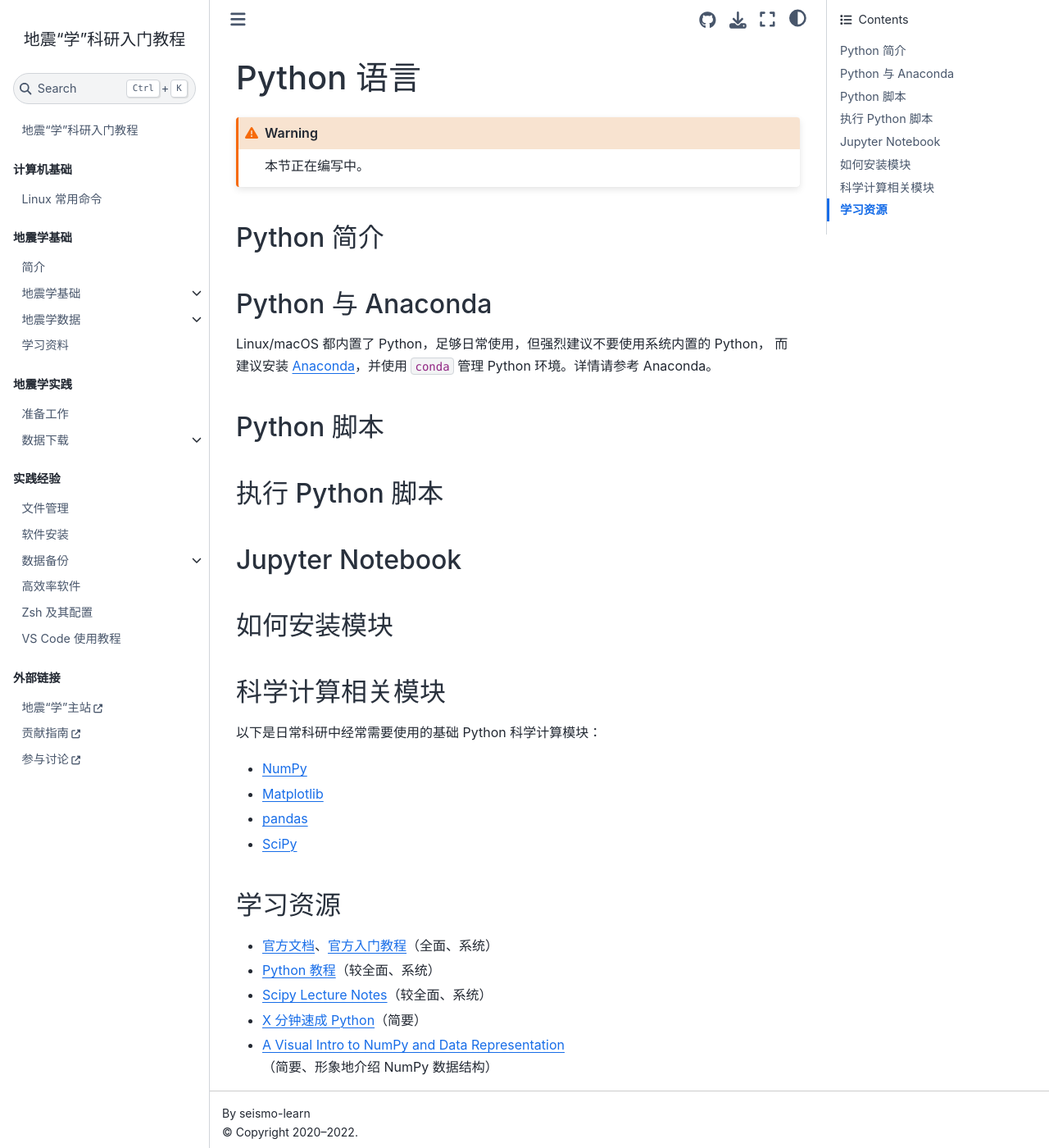
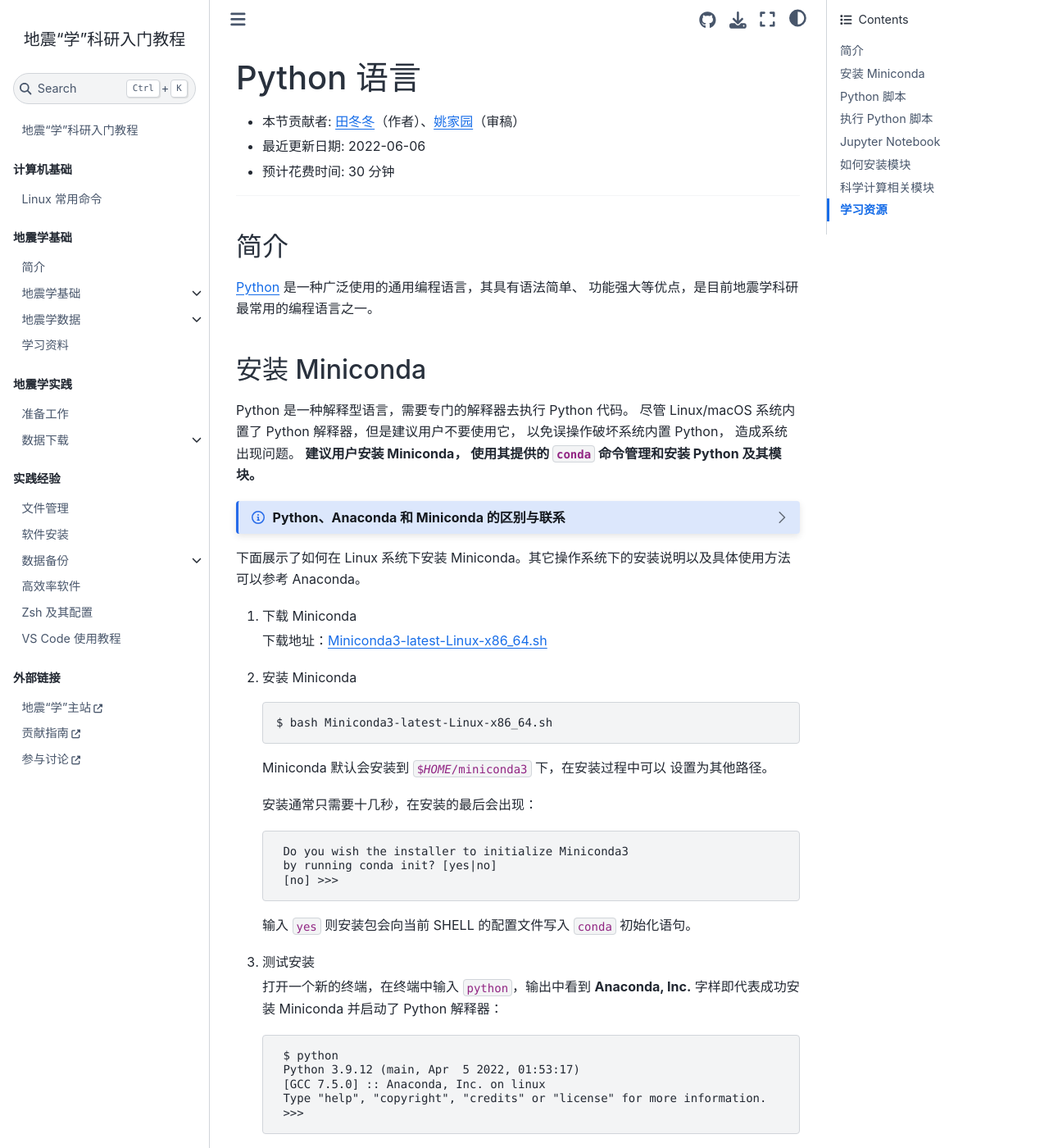
Before and after one commit to seismo-learn/seismology101, a Jupyter Book: the page built from source/programming/python.md, in a window 1280 px wide and 1400 px high. Shown: the whole window at 82% size. Built offline with Jupyter Book 1.0.4 settings and Sphinx 7.4.7 and the Sphinx Book theme 1.1.4, drawn with Linux system fonts in a browser that asks for light colours; pages that are not in the unit, such as notebooks, are missing from menus; some of the changed text lies outside the part shown.

Commit message:
Add instructions to install Miniconda (#529)
Co-authored-by: Yao Jiayuan <coreman.seism@gmail.com>

````diff
--- a/source/programming/python.md
+++ b/source/programming/python.md
@@ -1,16 +1,89 @@
 # Python 语言
 
-:::{warning}
-本节正在编写中。
+- 本节贡献者: {{田冬冬}}（作者）、{{姚家园}}（审稿）
+- 最近更新日期: 2022-06-06
+- 预计花费时间: 30 分钟
+
+---
+
+## 简介
+
+[Python](https://www.python.org/) 是一种广泛使用的通用编程语言，其具有语法简单、
+功能强大等优点，是目前地震学科研最常用的编程语言之一。
+
+## 安装 Miniconda
+
+Python 是一种解释型语言，需要专门的解释器去执行 Python 代码。
+尽管 Linux/macOS 系统内置了 Python 解释器，但是建议用户不要使用它，
+以免误操作破坏系统内置 Python， 造成系统出现问题。
+**建议用户安装 Miniconda， 使用其提供的 `conda` 命令管理和安装 Python 及其模块。**
+
+:::{dropdown} Python、Anaconda 和 Miniconda 的区别与联系
+:color: info
+:icon: info
+
+在安装和使用 Miniconda 前，读者有必要了解 Python、Anaconda 和 Miniconda 三者
+之间的区别与联系：
+
+Python 解释器
+: 从 [Python 官方网站](https://www.python.org/downloads/) 下载的 Python 安装包
+  只提供了一个 Python 解释器，仅包含 Python 的核心模块和库，是运行 Python
+  脚本所必需的。安装 Python 解释器相当于安装了 Python 解释器 + 核心模块/库。
+
+Anaconda
+: [Anaconda](https://www.anaconda.com/) 是一个 Python **发行版**，不仅提供了
+  Python 解释器，还内置了很多 Python 开发工具与众多科学计算相关的库，形成了
+  一个可以开箱即用的 Python 科学计算环境，省去了自行配置科学计算环境的麻烦。
+  Anaconda 还提供了强大的软件包管理工具 `conda`，可以方便地安装模块和管理环境。
+  安装 Anaconda 相当于安装了 Python 解释器 + 核心模块/库 + 数百个科学计算相关模块 + 包管理器 `conda`。
+
+  尽管 Anaconda 有很多优点，其也有明显的缺点：
+  - 安装包非常大（超过 500 MB）
+  - 安装过程耗时长（一般超过 5 分钟）
+  - 安装后占用大量硬盘空间（一般超过 3 GB）
+  - 安装了很多平时用不到的模块，进而导致安装新模块时会可能出现版本冲突
+
+Miniconda
+: [Miniconda](https://docs.conda.io/en/latest/miniconda.html) 是 Anaconda 的精简版。
+  它继承了 Anaconda 的优点，同时避免了 Anaconda 的臃肿。其安装包只有约 50 MB，安装
+  通常也只需要数十秒。安装 Miniconda 相当于安装了 Python 解释器 + 核心模块/库 + 包管理器 `conda`。
 :::
 
-## Python 简介
+下面展示了如何在 Linux 系统下安装 Miniconda。其它操作系统下的安装说明以及具体使用方法可以参考 {doc}`Anaconda <software:anaconda/index>`。
 
-## Python 与 Anaconda
+1. 下载 Miniconda
 
-Linux/macOS 都内置了 Python，足够日常使用，但强烈建议不要使用系统内置的 Python，
-而建议安装 [Anaconda](https://www.anaconda.com/products/individual)，并使用
-`conda` 管理 Python 环境。详情请参考 {doc}`Anaconda <software:anaconda/index>`。
+   下载地址：[Miniconda3-latest-Linux-x86_64.sh](https://mirrors.tuna.tsinghua.edu.cn/anaconda/miniconda/Miniconda3-latest-Linux-x86_64.sh)
+
+2. 安装 Miniconda
+
+   ```
+   $ bash Miniconda3-latest-Linux-x86_64.sh
+   ```
+
+   Miniconda 默认会安装到 {file}`${HOME}/miniconda3` 下，在安装过程中可以
+   设置为其他路径。
+
+   安装通常只需要十几秒，在安装的最后会出现：
+
+        Do you wish the installer to initialize Miniconda3
+        by running conda init? [yes|no]
+        [no] >>>
+
+   输入 `yes` 则安装包会向当前 SHELL 的配置文件写入 `conda` 初始化语句。
+
+3. 测试安装
+
+   打开一个新的终端，在终端中输入 `python`，输出中看到 **Anaconda, Inc.**
+   字样即代表成功安装 Miniconda 并启动了 Python 解释器：
+
+        $ python
+        Python 3.9.12 (main, Apr  5 2022, 01:53:17)
+        [GCC 7.5.0] :: Anaconda, Inc. on linux
+        Type "help", "copyright", "credits" or "license" for more information.
+        >>>
+
+   在提示符 `>>>` 后输入 `quit()` 后按下 {kbd}`Enter` 键退出 Python 解释器。
 
 ## Python 脚本
 
````
